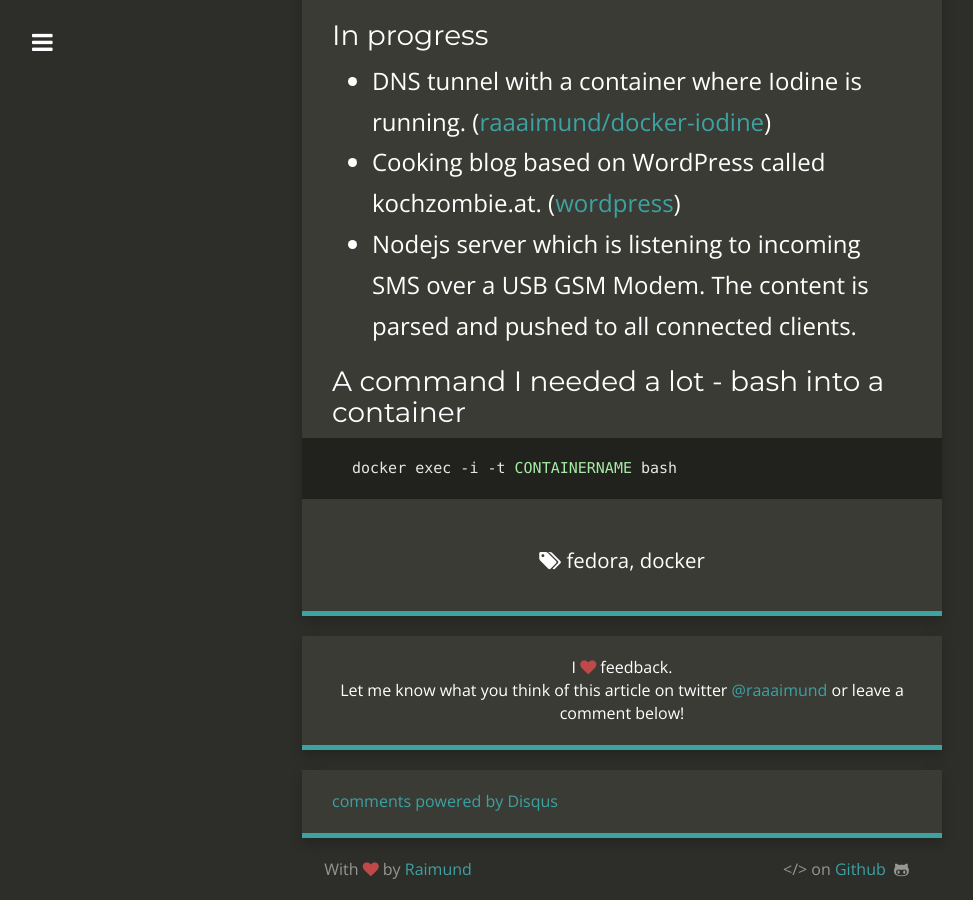
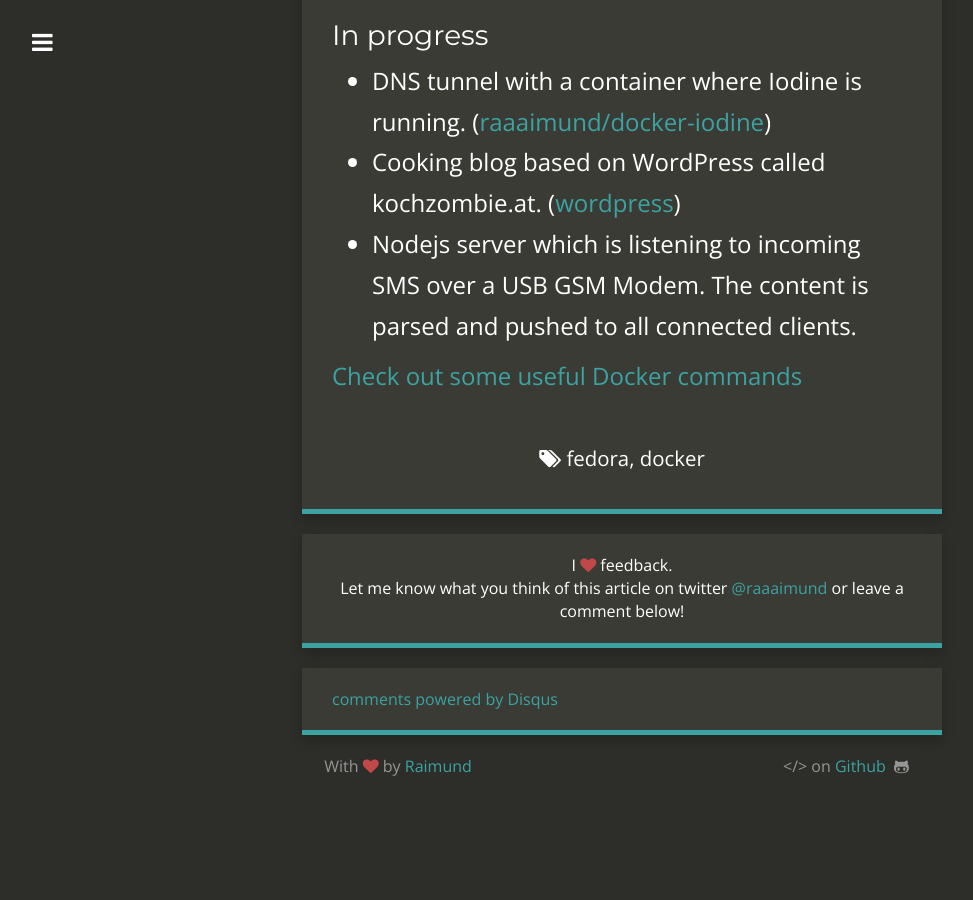
Before and after one commit to raaaimund/raaaimund.github.io, a Jekyll site: the page built from _posts/2016-06-05-fedora-loves-docker.md, in a window 1280 px wide and 900 px high, scrolled down 2719 px. Shown: the whole window, without its empty margins (18-991 px from the left). Built offline with Jekyll 4.4.1, drawn with Linux system fonts in a browser that asks for light colours; nearby versions of some CDN libraries; comment, search, counter and statistics services are not loaded; after the commit the page ends 3517 px from its top, so only the background shows below that.

Commit message:
SEO added

```diff
--- a/404.html
+++ b/404.html
@@ -1,6 +1,6 @@
 ---
 layout: default
-title: 404
+title: '404'
 permalink: /404.html
 ---
 
--- a/Gemfile
+++ b/Gemfile
@@ -1,2 +1,6 @@
 source 'https://rubygems.org'
-gem 'github-pages', group: :jekyll_plugins
+group :jekyll_plugins do
+    gem 'github-pages'
+    gem 'jekyll-sitemap'
+    gem 'jekyll-seo-tag'
+end
--- a/_config.yml
+++ b/_config.yml
@@ -33,3 +33,4 @@
 
 gems:
   - jekyll-sitemap
+  - jekyll-seo-tag
--- a/_includes/head.html
+++ b/_includes/head.html
@@ -45,4 +45,6 @@
 <script type="text/javascript" src="http://cdn.mathjax.org/mathjax/latest/MathJax.js?config=TeX-AMS-MML_HTMLorMML"></script>
 {% endif %}
 
+{% seo %}
+
 </head>
--- a/_posts/2016-06-05-fedora-loves-docker.md
+++ b/_posts/2016-06-05-fedora-loves-docker.md
@@ -44,10 +44,7 @@
 * Cooking blog based on WordPress called kochzombie.at. ([wordpress][7]{:target="_blank"})
 * Nodejs server which is listening to incoming SMS over a USB GSM Modem. The content is parsed and pushed to all connected clients.
 
-### A command I needed a lot - bash into a container
-{% highlight ruby %}
-docker exec -i -t CONTAINERNAME bash
-{% endhighlight %}
+[Check out some useful Docker commands][8]
 
 [1]: https://hub.docker.com/r/devalx/docker-teamspeak3/
 [2]: https://www.sinusbot.com/
```
Also changed, not shown: other parts of _posts/2016-06-05-fedora-loves-docker.md (+1 -0 lines).
